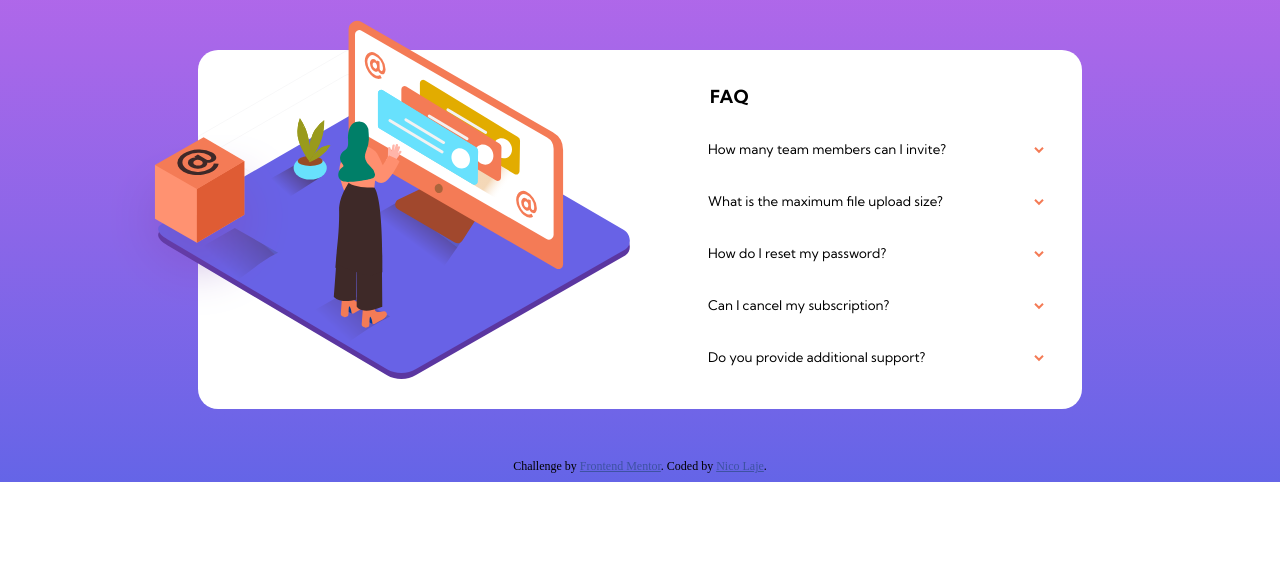
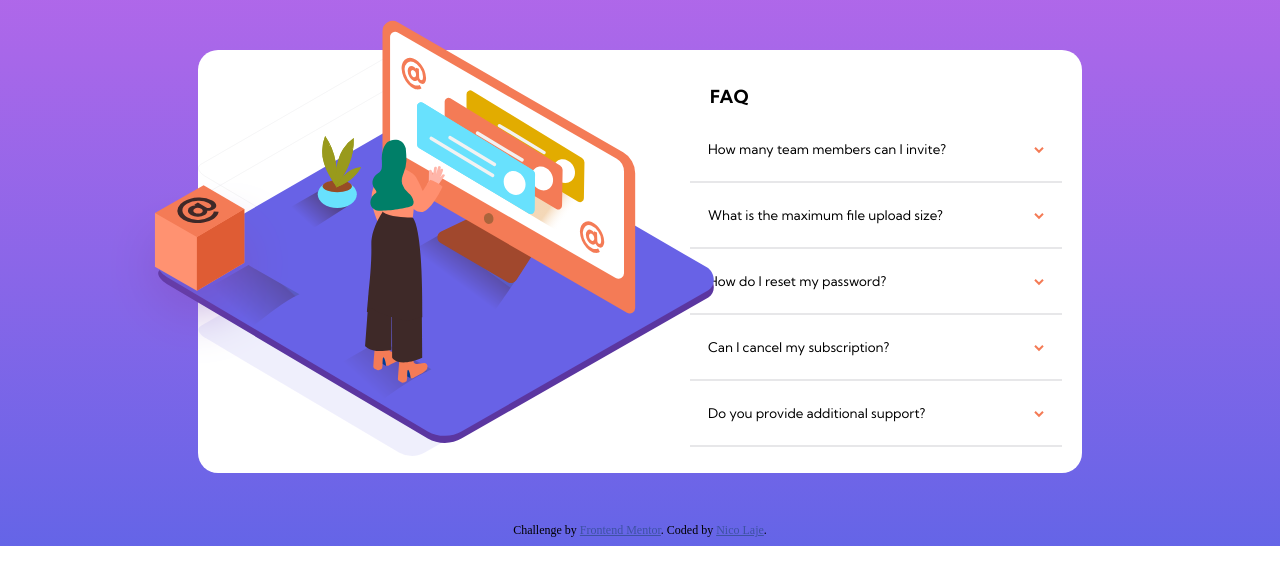
Before and after one commit to Nicolaj123/FAQ-accordion-card, a plain HTML site: page index.html in a window 1280 px wide. Drawn offline with Linux system fonts and the light colour scheme.

Commit message:
Stage 6 Accordion & Css

```diff
--- a/index.html
+++ b/index.html
@@ -21,31 +21,34 @@
               <img class="illustration-woman" src="images/illustration-woman-online-desktop.svg" alt="illustration-woman-online-desktop">
           </section>
         <section id="right-part">
-
-
               <h1>FAQ</h1>
                 <button class="accordion">How many team members can I invite?</button>
                 <div class="panel">
                   <p>You can invite up to 2 additional users on the Free plan. There is no limit on
                   team members for the Premium plan.</p>
                   </div>
+                  <hr>
                 <button class="accordion">What is the maximum file upload size?</button>
                 <div class="panel">
                   <p>No more than 2GB. All files in your account must fit your allotted storage space.</p>
                 </div>
+                <hr>
                 <button class="accordion">How do I reset my password?</button>
                 <div class="panel">
                   <p>Click “Forgot password” from the login page or “Change password” from your profile page.
                   A reset link will be emailed to you.</p>
                 </div>
+                <hr>
                 <button class="accordion">Can I cancel my subscription?</button>
                 <div class="panel">
                   <p>Yes! Send us a message and we’ll process your request no questions asked.</p>
                 </div>
+                <hr>
                 <button class="accordion">Do you provide additional support?</button>
                 <div class="panel">
                   <p>Chat and email support is available 24/7. Phone lines are open during normal business hours.</p>
                 </div>
+          <hr>
         </section>
   </main>
 
--- a/styles.css
+++ b/styles.css
@@ -24,11 +24,16 @@ h1{
   font-weight: 700;
 }
 
+hr{
+  border: 0.5px solid hsl(240, 5%, 91%);
+  width: 100%;
+}
+
 #main_faq {
  background-color: white ;
  background-image: url("images/bg-pattern-desktop.svg");
  background-repeat: no-repeat;
- background-size: 35%;
+ background-size: 47%;
  display: flex;
  align-items: stretch;
  margin: 50px 190px;
@@ -85,15 +90,13 @@ margin: 20px 20px;
 
 .accordion:after {
   content: url("images/icon-arrow-down.svg");
-  font-size: 13px;
-  color: #777;
   float: right;
-  margin-left: 5px;
 }
 
 .active:after {
   content: url("images/icon-arrow-down.svg");
   transform: rotate(180deg);
+  -webkit-transform:rotate(180deg) ;
 }
 
 /* Style the accordion panel. Note: hidden by default */
```
